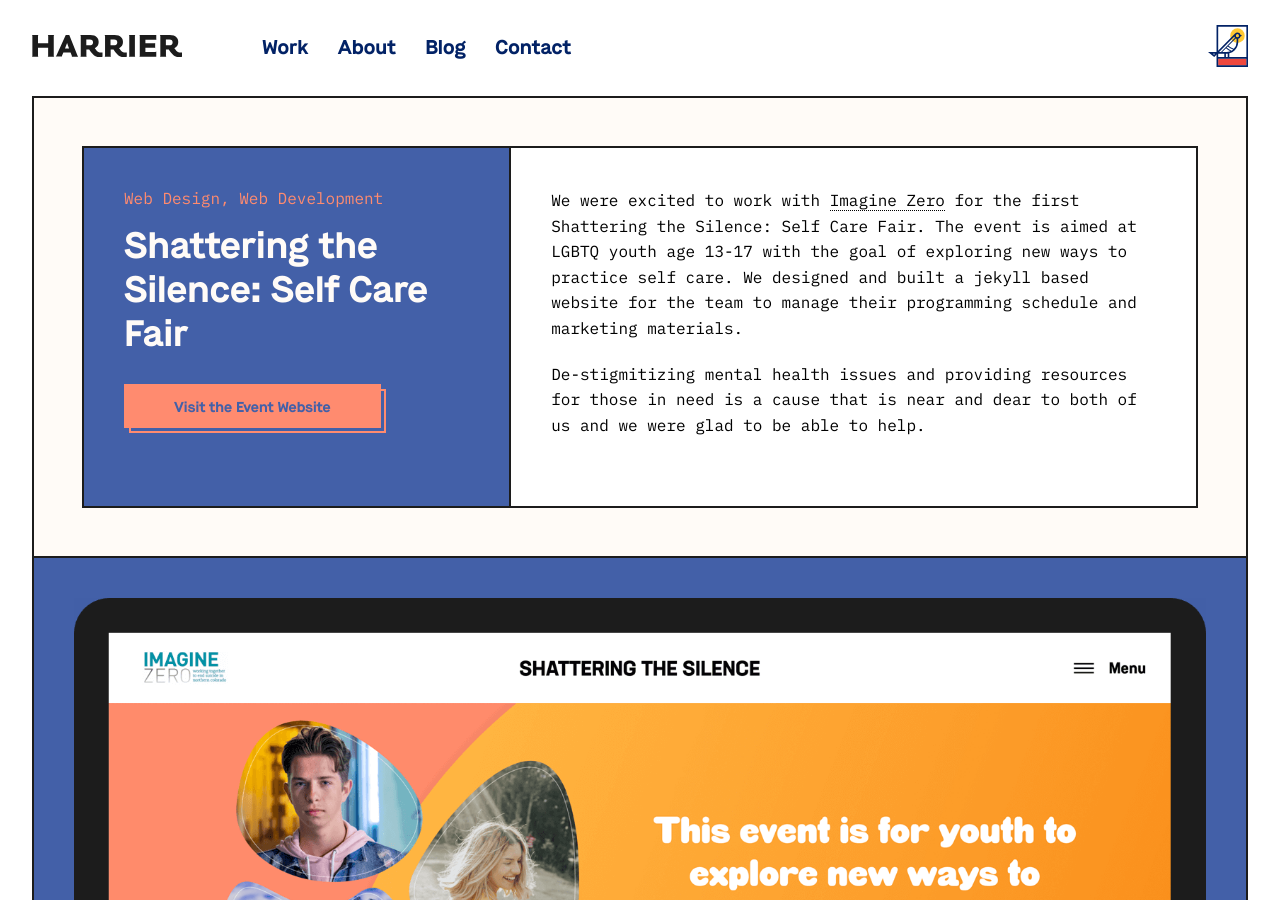
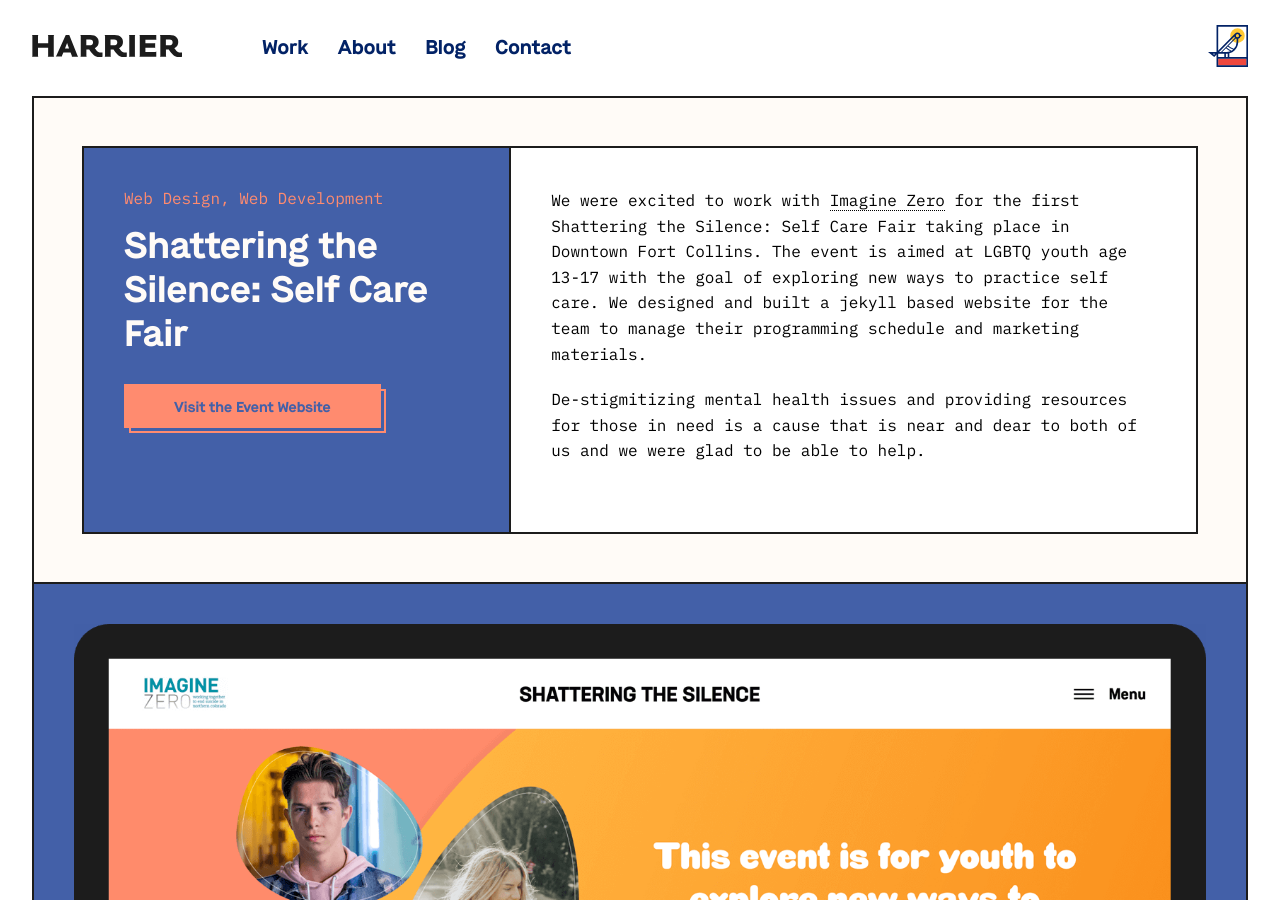
Before and after one commit to michaeldmcqueen/harrierdesignco, a Jekyll site: the page built from _projects/imagine-zero.md, in a window 1280 px wide and 900 px high. Built offline with Jekyll 4.4.1, drawn with Linux system fonts in a browser that asks for light colours.

Commit message:
Copy CHange

```diff
--- a/_projects/imagine-zero.md
+++ b/_projects/imagine-zero.md
@@ -19,6 +19,6 @@
     title: Shattering the Silence Event Fort Collins Website
 ---
 
-We were excited to work with [Imagine Zero](http://imaginezerosuicide.org) for the first Shattering the Silence: Self Care Fair. The event is aimed at LGBTQ youth age 13-17 with the goal of exploring new ways to practice self care. We designed and built a jekyll based website for the team to manage their programming schedule and marketing materials.
+We were excited to work with [Imagine Zero](http://imaginezerosuicide.org) for the first Shattering the Silence: Self Care Fair taking place in Downtown Fort Collins. The event is aimed at LGBTQ youth age 13-17 with the goal of exploring new ways to practice self care. We designed and built a jekyll based website for the team to manage their programming schedule and marketing materials.
 
 De-stigmitizing mental health issues and providing resources for those in need is a cause that is near and dear to both of us and we were glad to be able to help.
```
